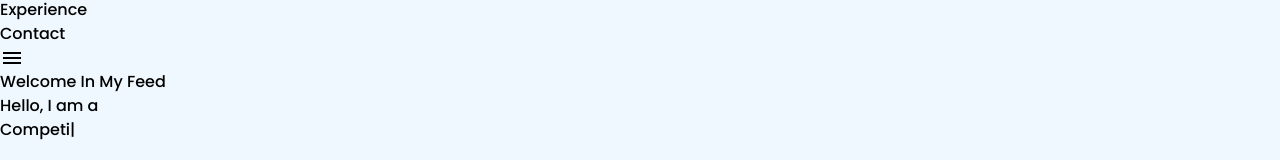
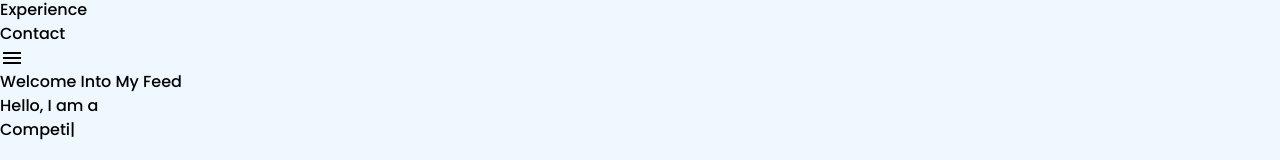
Before and after one commit to SatAlgo/PortFolio, a React (Vite) app: page / in a window 1280 px wide. Shown: the part 482-642 px from the top of the page. Built offline with nearby package versions, Linux system fonts and the light colour scheme.

Commit message:
Home.jsx
checking

```diff
--- a/src/components/Home.jsx
+++ b/src/components/Home.jsx
@@ -159,7 +159,7 @@ function Home() {
       >
         <div className="flex flex-col md:flex-row">
           <div className="md:w-1/2 mt-12 md:mt-24 space-y-2 order-2 md:order-1">
-            <span className="text-pink-700 text-xl">Welcome In My Feed</span>
+            <span className="text-pink-700 text-xl">Welcome Into My Feed</span>
             <div className="text-2xl md:text-4xl">
               <h1>Hello, I am a</h1>
                 <div className="text-red-700 font-bold">
```
